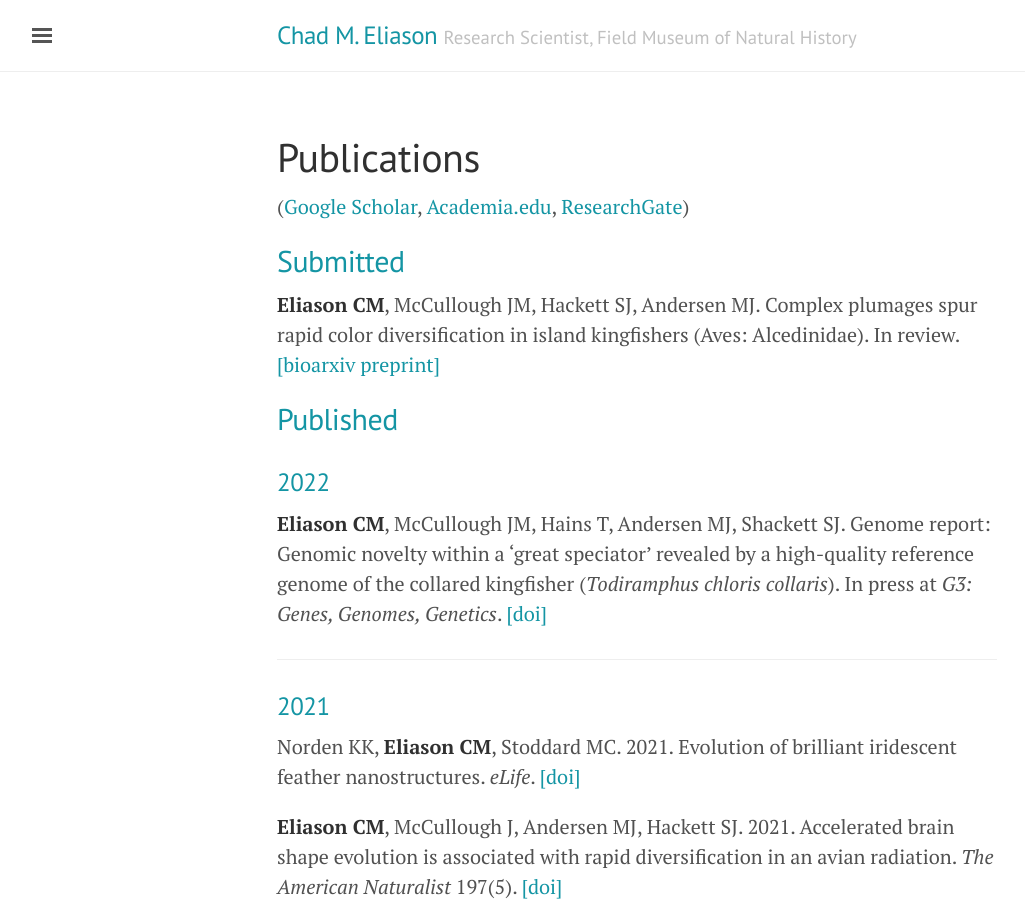
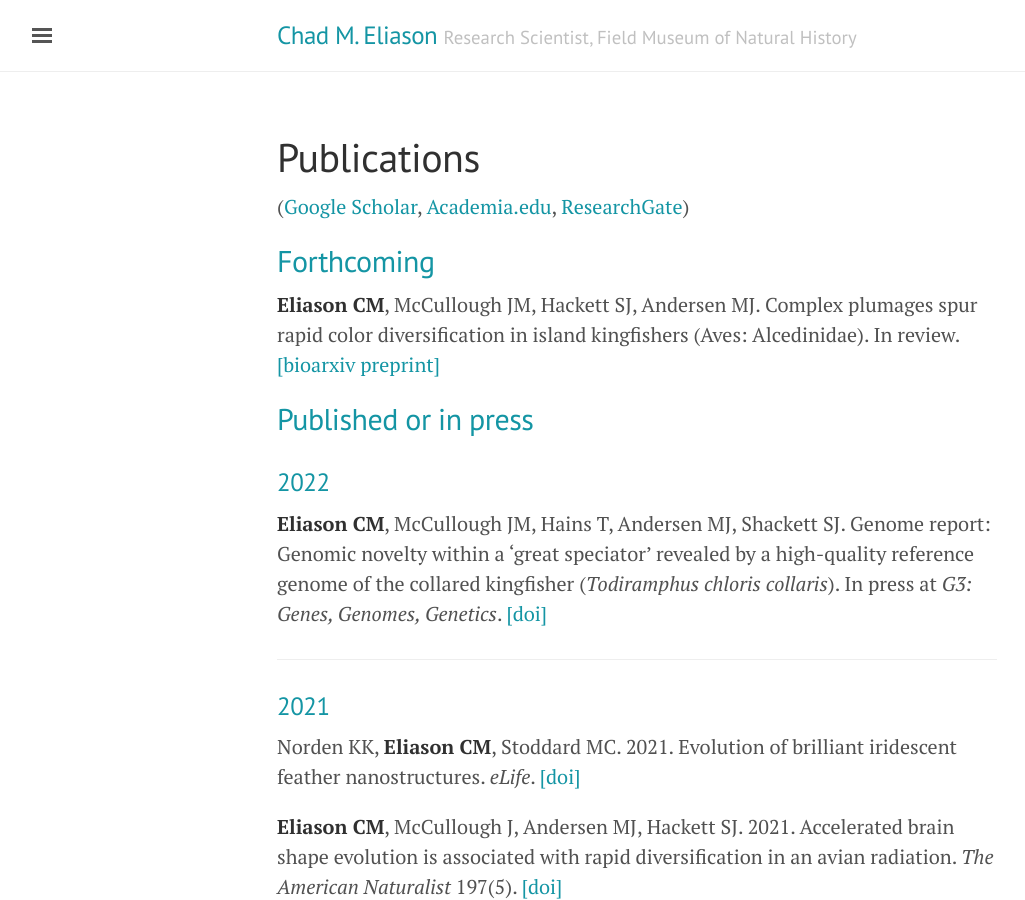
Before and after one commit to celiason/celiason.github.io, a Jekyll site: the page built from 2-publications.md, in a window 1280 px wide and 900 px high. Shown: the whole window, without its empty margins (3-1028 px from the left). Built offline with Jekyll 4.4.1, drawn with Linux system fonts in a browser that asks for light colours.

Commit message:
Update 2-publications.md

```diff
--- a/2-publications.md
+++ b/2-publications.md
@@ -5,7 +5,7 @@ title: Publications
 
 ([Google Scholar](http://scholar.google.com/citations?user=IJ7DM7kAAAAJ&amp;hl=en), [Academia.edu](http://utexas.academia.edu/ChadEliason), [ResearchGate](https://www.researchgate.net/profile/Chad_Eliason))
 
-## Submitted
+## Forthcoming
 
 __Eliason CM__, McCullough JM, Hackett SJ, Andersen MJ. Complex plumages spur rapid color diversification in island kingfishers (Aves: Alcedinidae). In review. [[bioarxiv preprint]](https://doi.org/10.1101/2022.09.26.509475)
 
@@ -15,7 +15,7 @@ __Eliason CM__, Cooper JC, Hackett SJ, Zahnle E, Pequeño Sacoe TZ, Hauber ME, B
 __Eliason CM__, Clarke JA, Kane SA. Wrinkle nanostructures generate diffractive blue color in great argus (\textit{Argusianus argus}) flight feathers. In revisions at _iScience_.
 -->
 
-## Published
+## Published or in press
 
 ### 2022
 
```
